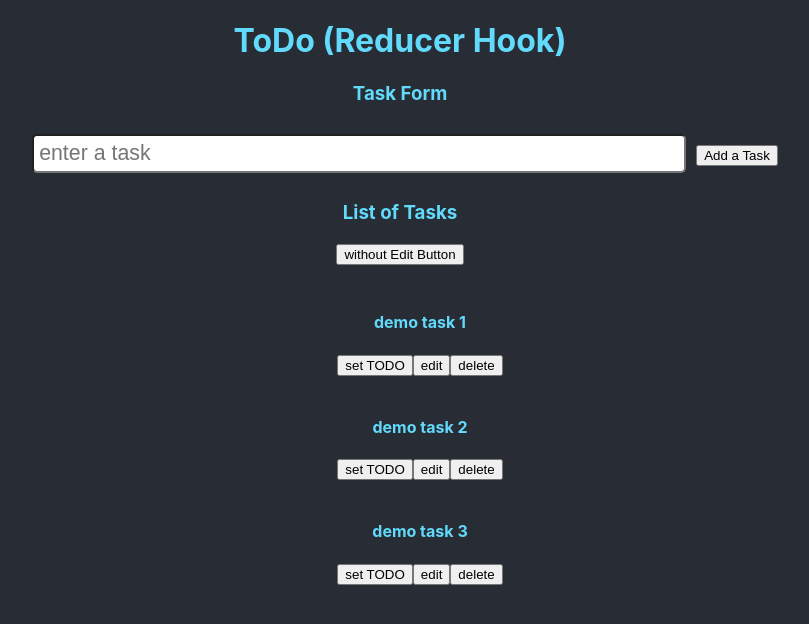
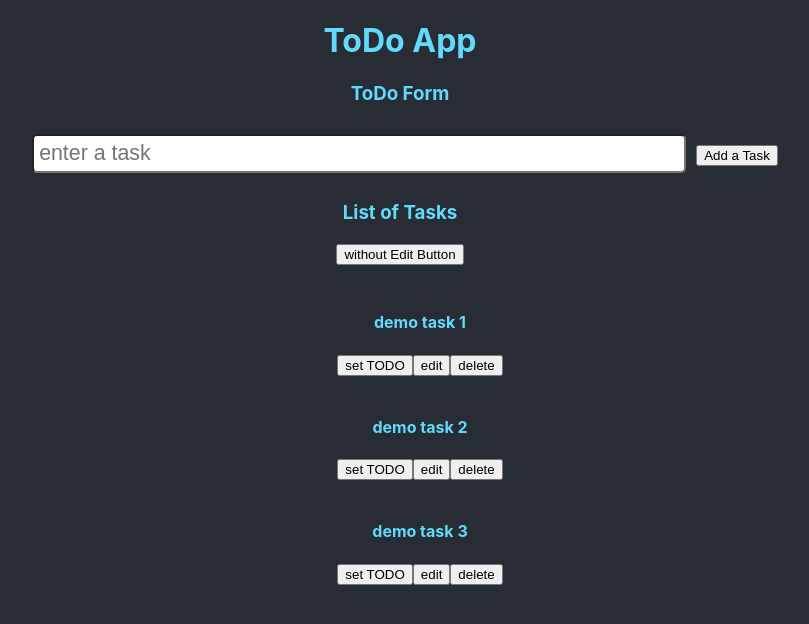
Before and after one commit to kleranscoding/todo-reducer-hook, a React (Create React App) app: page / in a window 1280 px wide. Shown: the top 624 px of the page, without its empty margins (240-1049 px from the left). Built offline with nearby package versions, Linux system fonts and the light colour scheme.

Commit message:
minor naming changes

```diff
--- a/src/App.js
+++ b/src/App.js
@@ -9,7 +9,7 @@ function App() {
   return (
     <div className="App">
       <TodoProvider>
-        <h1> ToDo (Reducer Hook)  </h1>
+        <h1> ToDo App </h1>
         <Form />
         <TodoList />
       </TodoProvider>
--- a/src/components/Form.js
+++ b/src/components/Form.js
@@ -40,7 +40,7 @@ const Form = props => {
   return (
     <section>
       <form onClick={handleSubmit}>
-        <h3>Task Form</h3>
+        <h3>ToDo Form</h3>
         <input ref={inputRef} style={styles.inputText}
           type="text" placeholder="enter a task"
         />
```
